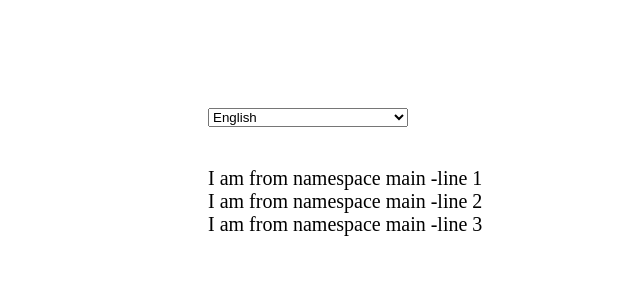
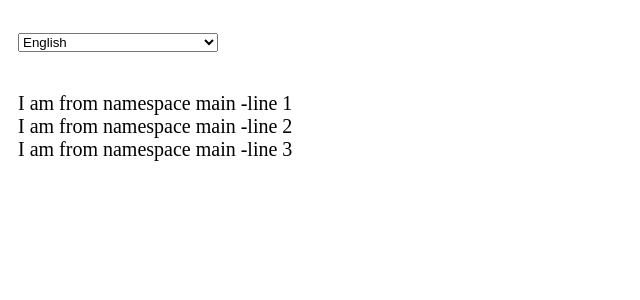
Before and after one commit to ShivaaniDushya/i18next-examples, a React (Create React App) app: page / in a window 1280 px wide. Shown: the top 300 px of the page, without its empty margins (0-640 px from the left). Built offline with nearby package versions, Linux system fonts and the light colour scheme.

Commit message:
css updated

```diff
--- a/src/Components/home/Home.css
+++ b/src/Components/home/Home.css
@@ -20,8 +20,8 @@
 }
 
 .align {
-    padding-top: 100px;
-    padding-left: 200px;
+    padding-top: 25px;
+    padding-left: 10px;
 }
 
 .paraStyle {
```
